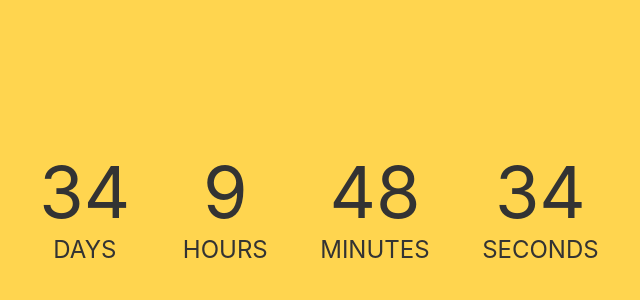
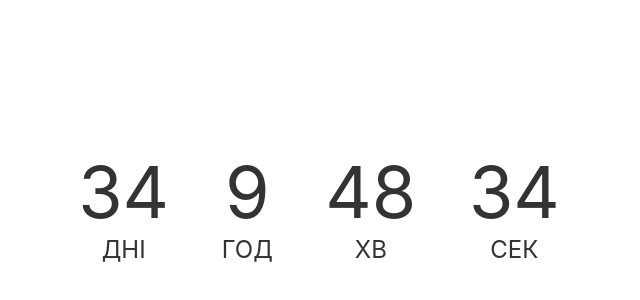
Before and after one commit to aslubsky/simple-countdown, a plain HTML site: page index.html in a window 1280 px wide. Shown: the part 194-494 px from the top of the page, without its empty margins (321-961 px from the left). Drawn offline with Linux system fonts and the light colour scheme.

Commit message:
Update index.html

```diff
--- a/index.html
+++ b/index.html
@@ -35,7 +35,6 @@ body {
   -webkit-box-align: center;
   -ms-flex-align: center;
   align-items: center;
-  background-color: #ffd54f;
   display: -webkit-box;
   display: -ms-flexbox;
   display: flex;
@@ -62,10 +61,10 @@ body {
 <body>
 <div class="container">
   <ul>
-    <li><span id="days"></span>days</li>
-    <li><span id="hours"></span>Hours</li>
-    <li><span id="minutes"></span>Minutes</li>
-    <li><span id="seconds"></span>Seconds</li>
+    <li><span id="days"></span>дні</li>
+    <li><span id="hours"></span>год</li>
+    <li><span id="minutes"></span>хв</li>
+    <li><span id="seconds"></span>сек</li>
   </ul>
 </div>
 <script>
```
